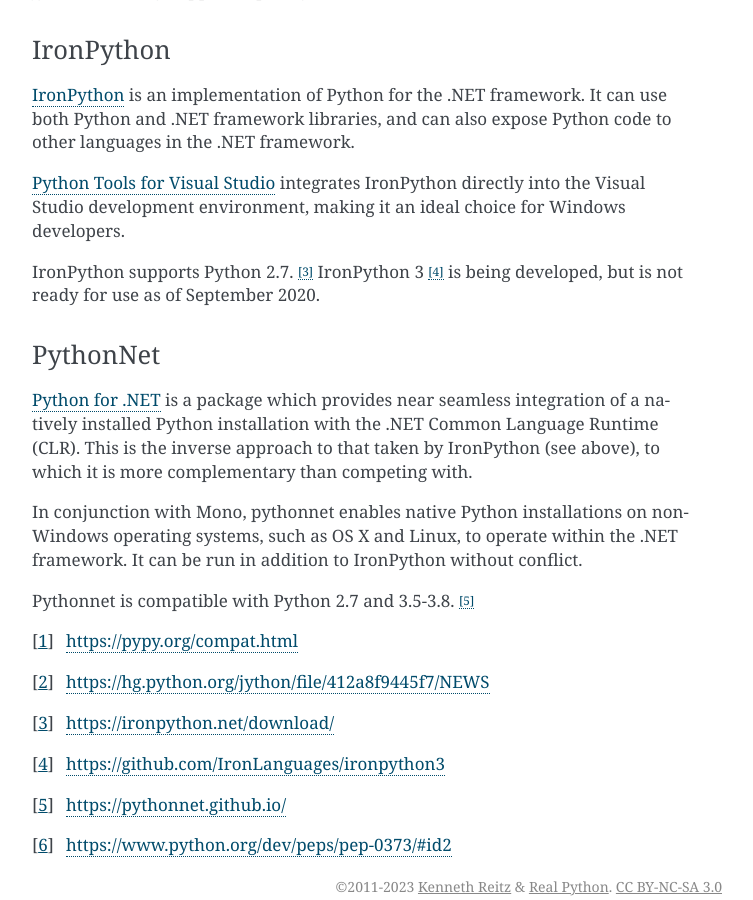
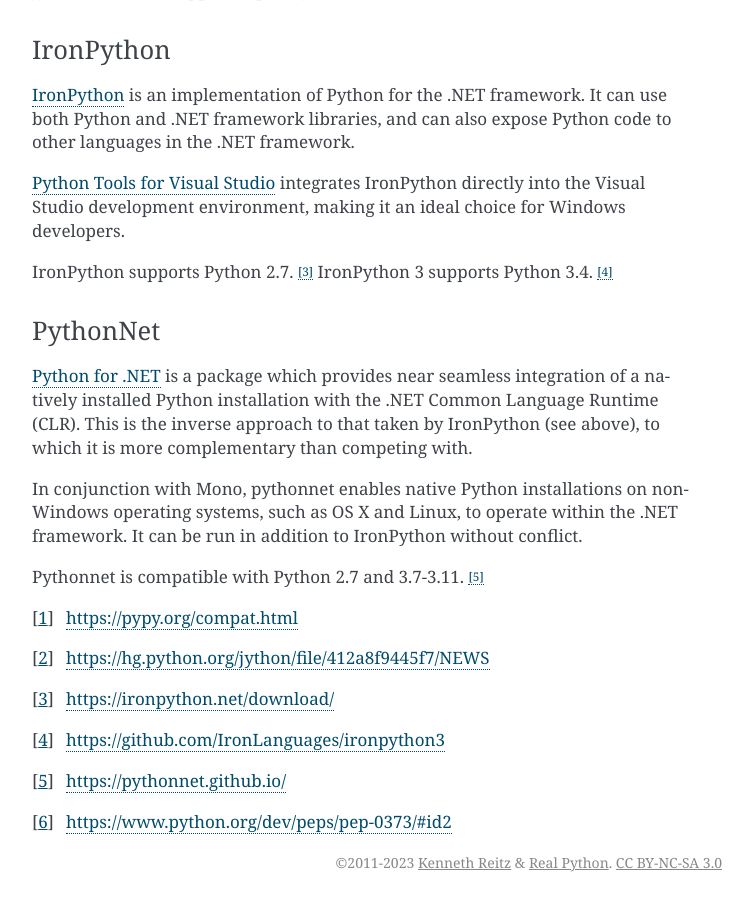
Before and after one commit to realpython/python-guide, a Sphinx documentation site: the page built from docs/starting/which-python.rst, in a window 1280 px wide and 900 px high, scrolled down 2888 px. Shown: the whole window, without its empty margins (388-1141 px from the left). Built offline with Sphinx 7.4.7, drawn with Linux system fonts in a browser that asks for light colours; pages that are not in the unit, such as notebooks, are missing from menus; a script that is not in the unit is left out; comment, search, counter and statistics services are not loaded.

Commit message:
Update supported versions in which-python page

```diff
--- a/docs/starting/which-python.rst
+++ b/docs/starting/which-python.rst
@@ -127,8 +127,7 @@
 IronPython directly into the Visual Studio development environment, making it
 an ideal choice for Windows developers.
 
-IronPython supports Python 2.7. [#iron_ver]_ IronPython 3 [#iron_ver3]_
-is being developed, but is not ready for use as of September 2020.
+IronPython supports Python 2.7. [#iron_ver]_ IronPython 3 supports Python 3.4. [#iron_ver3]_
 
 PythonNet
 ---------
@@ -144,7 +143,7 @@
 Linux, to operate within the .NET framework.  It can be run in
 addition to IronPython without conflict.
 
-Pythonnet is compatible with Python 2.7 and 3.5-3.8. [#pythonnet_ver1]_
+Pythonnet is compatible with Python 2.7 and 3.7-3.11. [#pythonnet_ver1]_
 
 .. [#pypy_ver] https://pypy.org/compat.html
 
```
